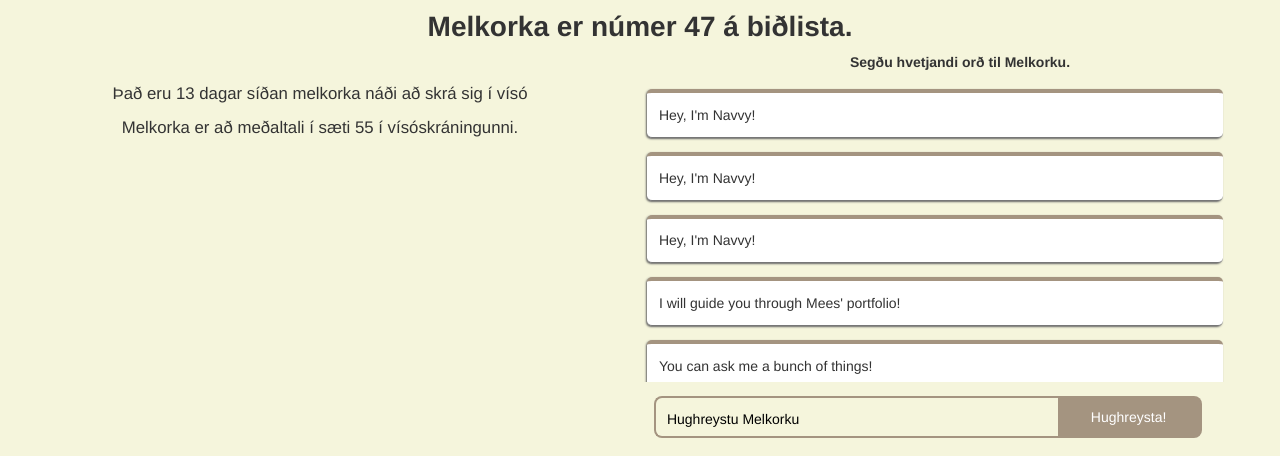
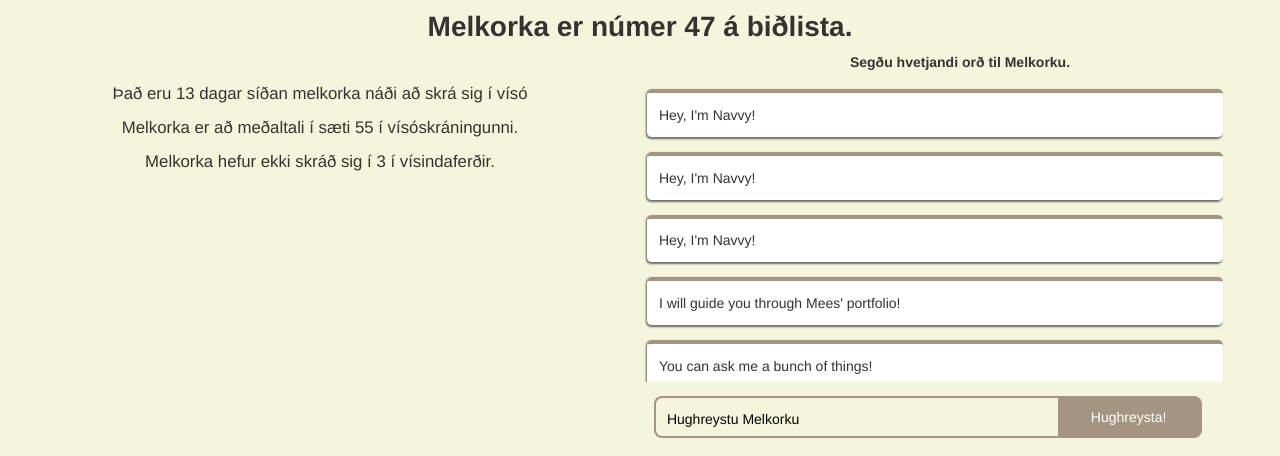
Before and after one commit to sindrip/visokorka, a website: page public/index.html in a window 1280 px wide. Shown: the part 298-754 px from the top of the page. Drawn offline with nearby package versions, Linux system fonts and the light colour scheme.

Commit message:
html fixered

```diff
--- a/public/index.html
+++ b/public/index.html
@@ -33,6 +33,11 @@
           <div class="averageQueue">
             <p>
               Melkorka er að meðaltali í sæti <span class="averageQueueNumber">55</span> í vísóskráningunni.
+            </p>
+          </div>
+          <div class="noShow">
+            <p>
+              Melkorka hefur ekki skráð sig í <span class="noShowNumber">3</span> í vísindaferðir.
             </p>
           </div>
         </div>
```
